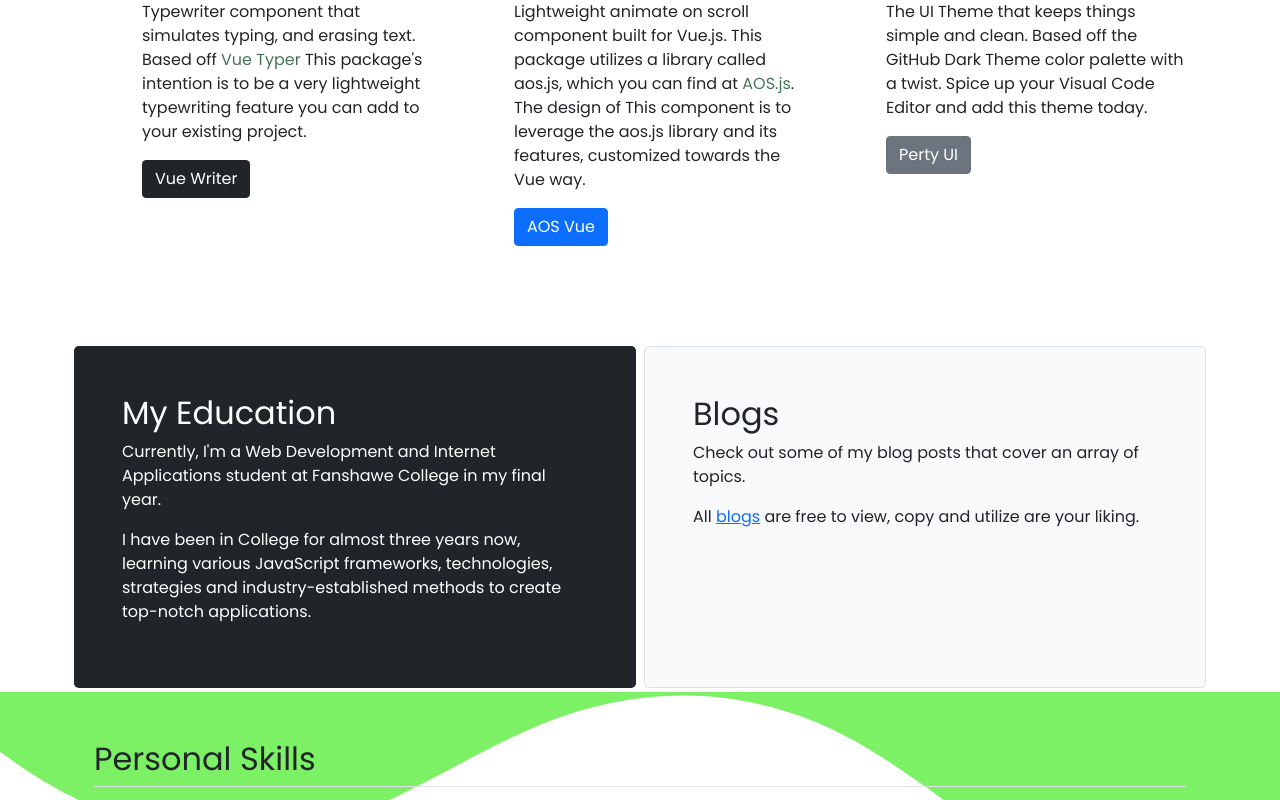
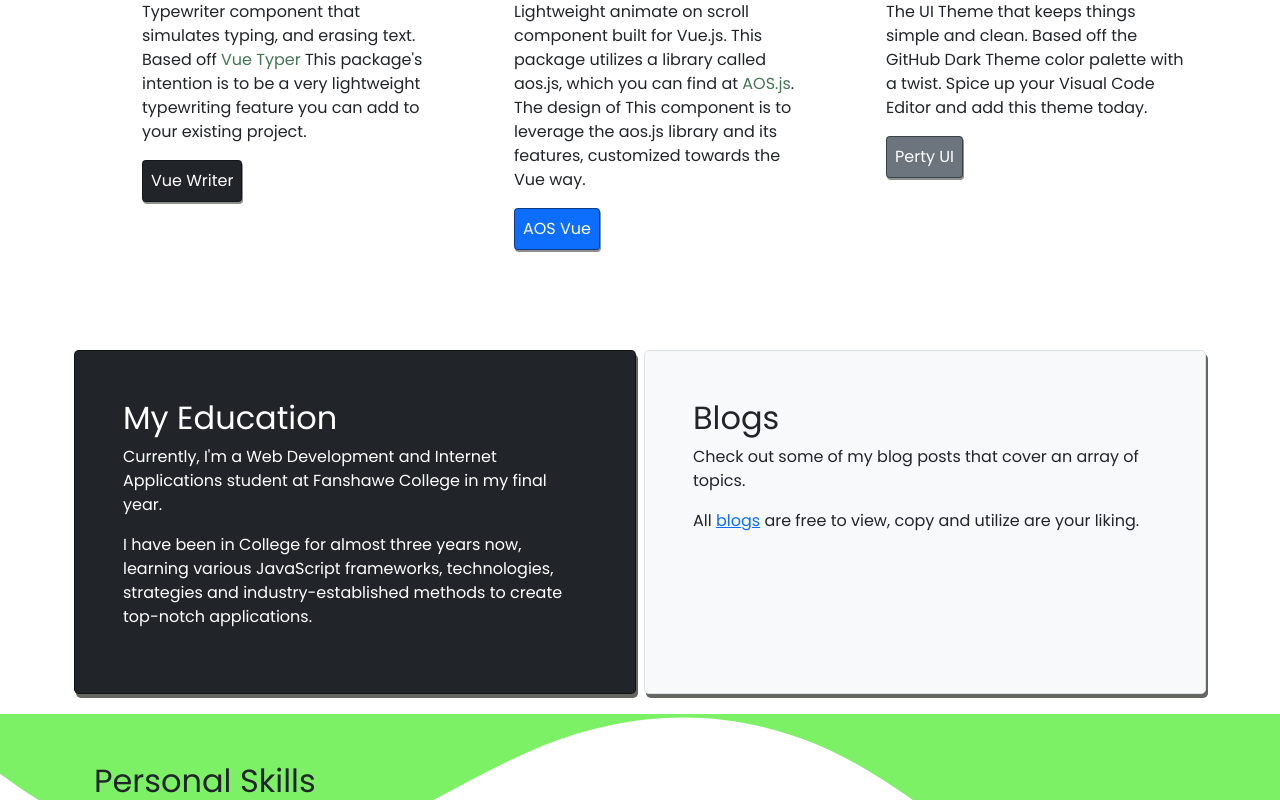
Before and after one commit to quelchx/bootstrap-portfolio, a Nuxt app: page / in a window 1280 px wide. Shown: the part 860-1660 px from the top of the page. Built offline with nearby package versions, Linux system fonts and the light colour scheme.

Commit message:
fixed small UI issue + small addons

```diff
--- a/components/Article.vue
+++ b/components/Article.vue
@@ -3,7 +3,7 @@
     class="row g-0 overflow-hidden flex-md-row mb-4 h-md-250 position-relative"
   >
     <div class="col p-4 d-flex flex-column position-static">
-      <strong class="d-inline-block mb-2 text-primary">
+      <strong class="d-inline-block mb-2 text-primary is-date">
         Posted: {{formatDate(date)}}</strong
       >
       <h3 class="mb-0">{{ title }}</h3>
--- a/components/Jumbotron.vue
+++ b/components/Jumbotron.vue
@@ -1,7 +1,7 @@
 <template>
   <div class="row align-items-md-stretch">
-    <div class="col-md-6 p-1">
-      <div class="h-100 p-5 text-white bg-dark rounded-3">
+    <div class="col-md-6 p-1 mb-3">
+      <div class="h-100 p-5 text-white bg-dark rounded-3 has-shadow">
         <h2>My Education</h2>
         <p>
           Currently, I'm a Web Development and Internet Applications student at
@@ -14,8 +14,8 @@
         </p>
       </div>
     </div>
-    <div class="col-md-6 p-1">
-      <div class="h-100 p-5 bg-light border rounded-3">
+    <div class="col-md-6 p-1 mb-3">
+      <div class="h-100 p-5 bg-light border rounded-3 has-shadow">
         <h2>Blogs</h2>
         <p>
           Check out some of my blog posts that cover an array of topics.
--- a/pages/posts/index.vue
+++ b/pages/posts/index.vue
@@ -11,6 +11,7 @@
         and techniques.
       </p>
     </AOS>
+
     <div class="is-loading" v-if="loading && !error">
       <Spinner />
     </div>
@@ -38,7 +39,7 @@
       </AOS>
     </article>
 
-    <Curve />
+    <Curve v-if="!loading && !error" />
 
     <div class="row g-5" keep-alive>
       <aside class="col-md-8">
--- a/style/helpers/_colors.scss
+++ b/style/helpers/_colors.scss
@@ -10,3 +10,4 @@
 $pink: #ffc0cb;
 $blue: #1c2f97;
 $red: #db3232;
+$ocean: #10b7eaa4;
--- a/style/helpers/_theme.scss
+++ b/style/helpers/_theme.scss
@@ -6,8 +6,13 @@
   .is-loading {
     height: 70vh;
   }
+
   .wave .shape-fill {
-    fill: hsla(194, 87%, 49%, 0.645);
+    fill: $ocean;
+  }
+
+  .is-date {
+    color: $ocean !important;
   }
 
   code {
@@ -64,7 +69,7 @@
   }
 
   .is-article-heading {
-    background-color: $green !important;
+    background-color: $ocean !important;
     color: $light !important;
   }
 
--- a/style/main.scss
+++ b/style/main.scss
@@ -148,3 +148,17 @@
 .wave .shape-fill {
   fill: hsla(110, 87%, 49%, 0.645);
 }
+
+.border-bottom {
+  border-color: #08080360 !important;
+}
+
+.is-date {
+  color: $green !important
+}
+
+.btn {
+  border: 1px solid #08080379;
+  padding: 8px;
+  box-shadow: 1px 2px #08080373;
+}
```
